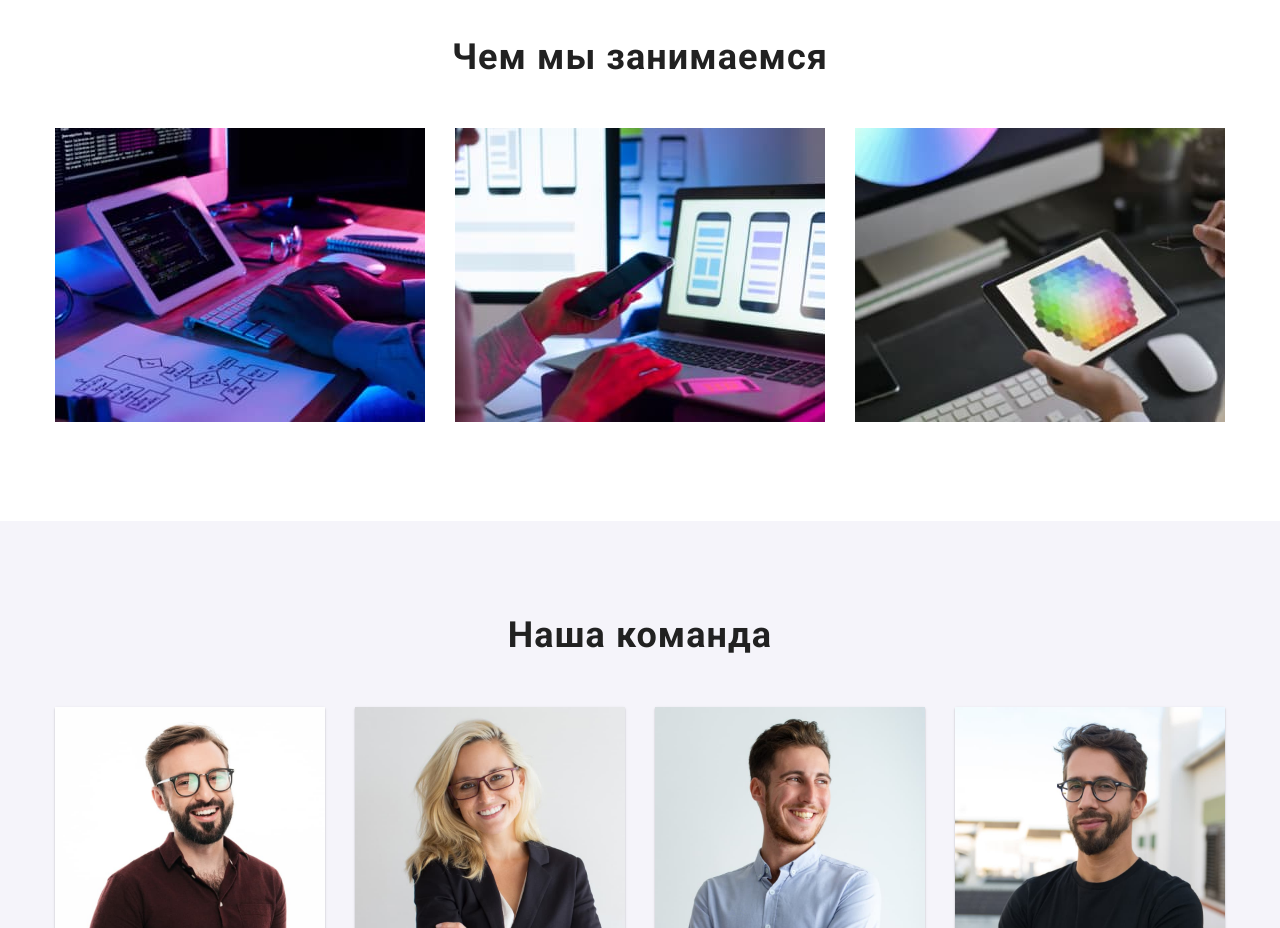
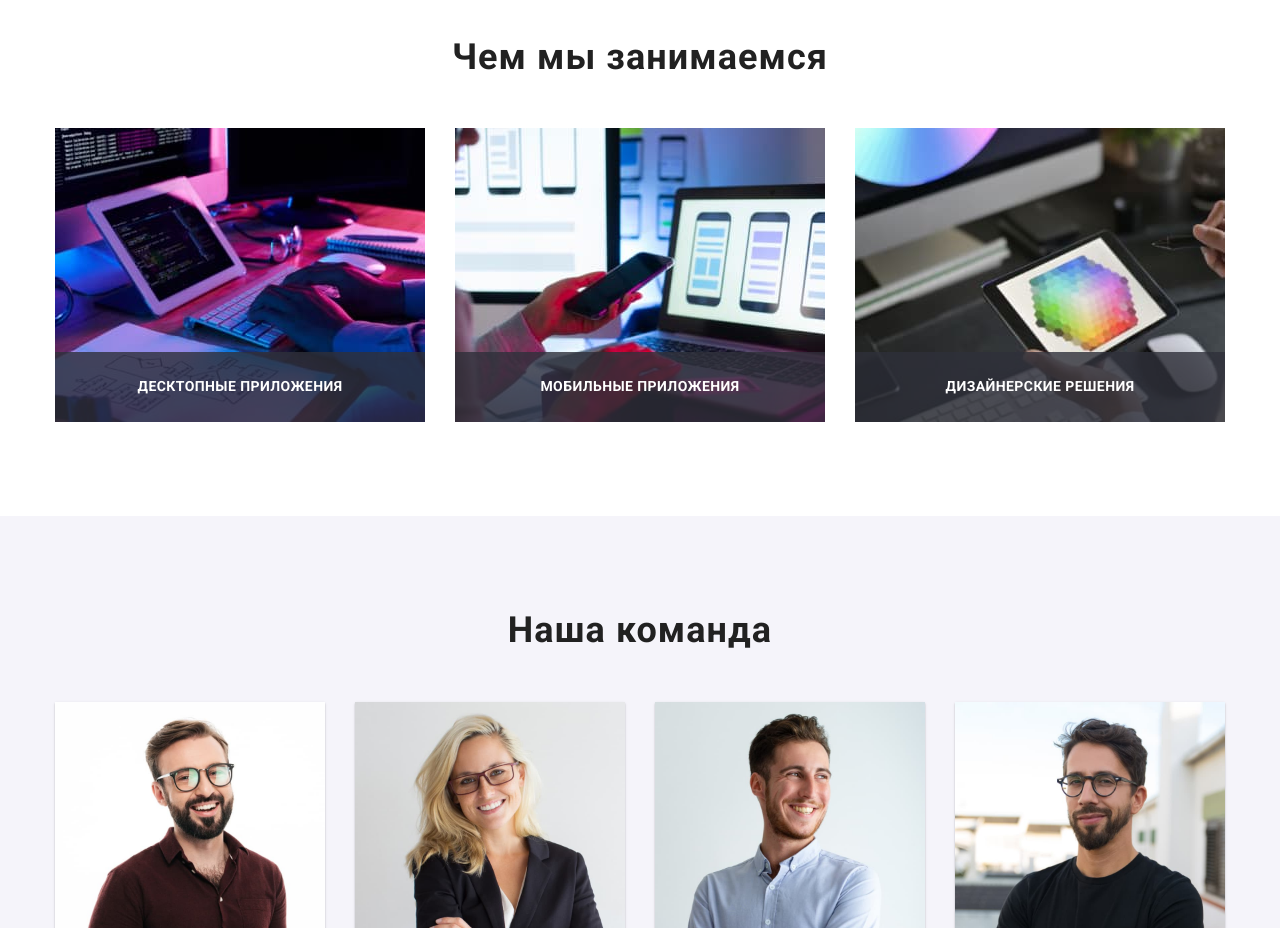
Before and after one commit to SilardHudan/goit-markup-hw-05, a plain HTML site: page index.html in a window 1280 px wide. Shown: the part 1080-2008 px from the top of the page. Drawn offline with nearby package versions, Linux system fonts and the light colour scheme.

Commit message:
01.05.22

```diff
--- a/css/styles.css
+++ b/css/styles.css
@@ -278,6 +278,29 @@ padding-bottom: 94px;
     letter-spacing: 0.03em;
     color: var(--main-title-color-first);
     margin-bottom: 50px;
+}
+.third-main-list-title-img{
+    display: flex;
+}
+.third-main-img-text{
+    position: relative;
+}
+
+.third-main-list-title-text{
+position: absolute;
+width: 370px;
+height: 70px;
+font-weight: 700;
+font-size: 14px;
+bottom:0;
+line-height: 1.14;
+display: flex;
+align-items: center;
+justify-content: center;
+letter-spacing: 0.03em;
+text-transform: uppercase;
+color: #FFFFFF;
+background: rgba(47, 48, 58, 0.8);
 }
 .fourth-main-section {
     background: #F5F4FA;
--- a/index.html
+++ b/index.html
@@ -94,9 +94,24 @@
             <div class="container">
                 <h2 class="third-main-title">Чем мы занимаемся</h2>
                 <ul class="third-main-list list">
-                    <li class="third-main-list-title"><img src="img/box1.jpg" alt="рука клава" width="370"></li>
-                    <li class="third-main-list-title"><img src="img/box2.jpg" alt="рука телефон" width="370"></li>
-                    <li class="third-main-list-title"><img src="img/box3.jpg" alt="рука плаешет" width="370"></li>
+                    <li class="third-main-list-title">
+                        <div class="third-main-img-text">
+                            <img class="third-main-list-title-img" src="img/box1.jpg" alt="рука клава" width="370">
+                            <p class="third-main-list-title-text">ДЕСКТОПНЫЕ ПРИЛОЖЕНИЯ</p>
+                        </div>
+                    </li>
+                    <li class="third-main-list-title">
+                            <div class="third-main-img-text">
+                            <img class="third-main-list-title-img" src="img/box2.jpg" alt="рука телефон" width="370">
+                        <p class="third-main-list-title-text">МОБИЛЬНЫЕ ПРИЛОЖЕНИЯ</p>
+                        </div>
+                    </li>
+                    <li class="third-main-list-title">
+                        <div class="third-main-img-text">
+                            <img class="third-main-list-title-img" src="img/box3.jpg" alt="рука плаешет" width="370">
+                            <p class="third-main-list-title-text">ДИЗАЙНЕРСКИЕ РЕШЕНИЯ</p>
+                        </div>
+                    </li>
                 </ul>
             </div>
         </section>
```
Also changed, not shown: portfolio.html (+1 -1 lines).
